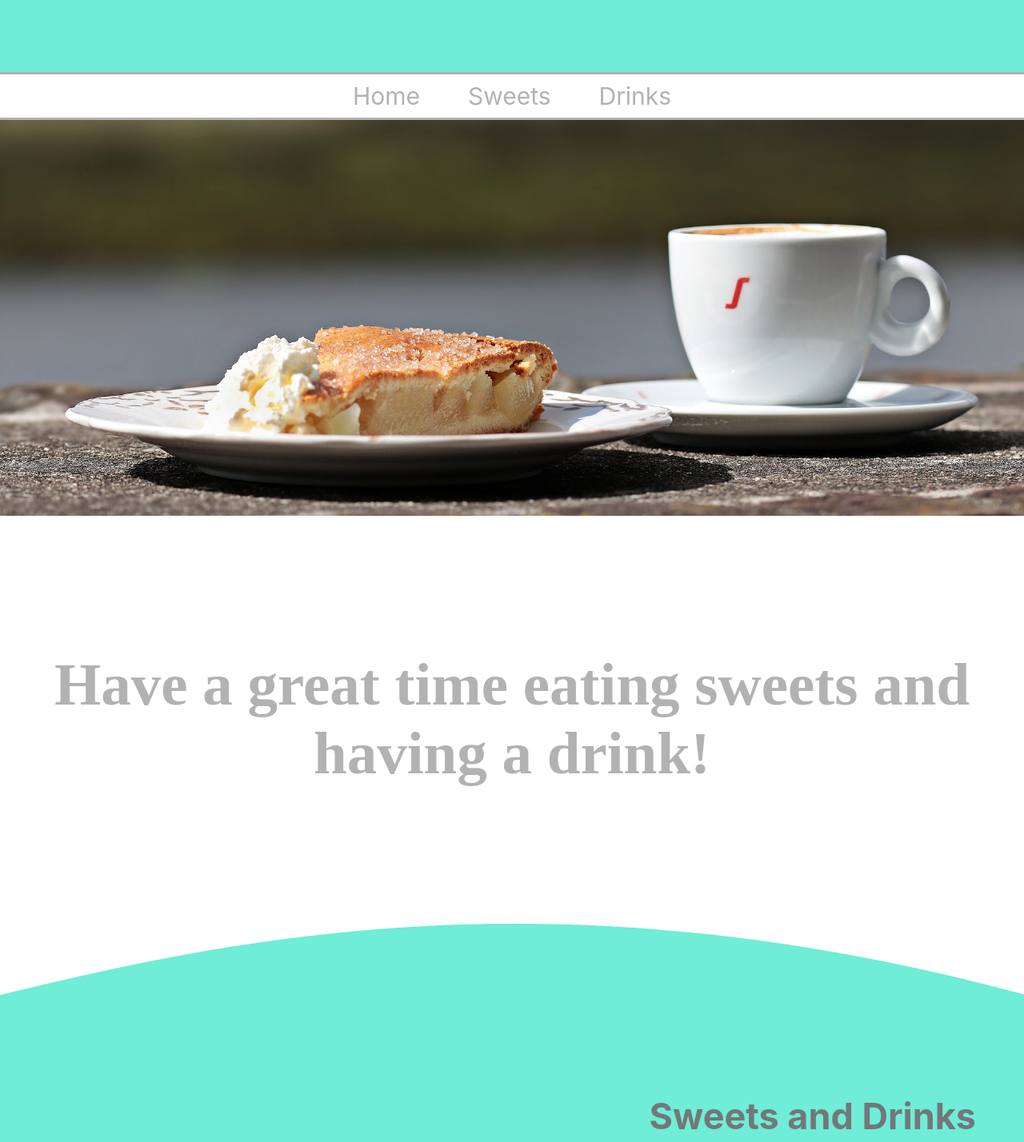
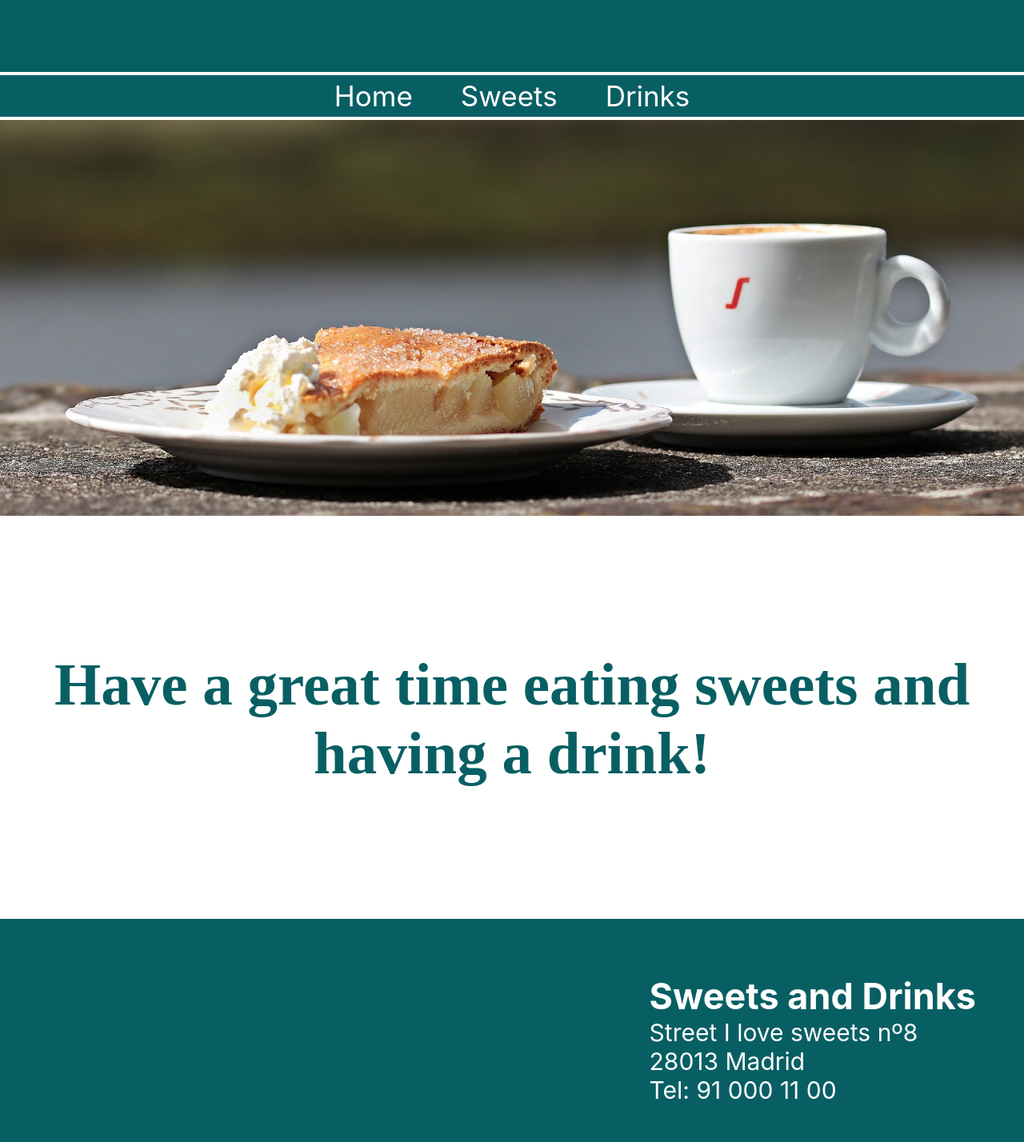
Before and after one commit to emamaria/sweets, a React (Create React App) app: page / in a window 1280 px wide. Shown: the part 150-1578 px from the top of the page at 80% size. Built offline with nearby package versions, Linux system fonts and the light colour scheme; a web font is replaced by a local one.

Commit message:
changed color

```diff
--- a/src/components/Navbar/_Navbar.scss
+++ b/src/components/Navbar/_Navbar.scss
@@ -4,16 +4,18 @@
     &__menu__link {
       text-decoration: none;
       padding: 0 30px 0 30px;
-      color:#B2B2B2 ;
-      font-size: 30px;
+      color: white;
+      // color:#B2B2B2 ;
+      font-size: 35px;
+
     }
-    background: white;
+    background: $color1;
     height: 60px;
     align-items: center;
     justify-content: center;
 
-    border-bottom: 3px solid #B2B2B2;
-    border-top:  3px solid #B2B2B2  ;
+    border-bottom: 4px solid white;
+    border-top:  4px solid  white  ;
      width: 100%;
 }
 
--- a/src/components/home/Home.jsx
+++ b/src/components/home/Home.jsx
@@ -10,7 +10,7 @@ const Home = () => {
     <h2>Have a great time eating sweets and having a drink!</h2>
     </div>
     <footer>
-    <div className='wave' style={{height: "150px",overflow: "hidden"}} ><svg viewBox="0 0 500 150" preserveAspectRatio="none" style={{height: "100%", width: "100%"}}><path d="M-3.15,97.20 C114.22,23.19 273.93,-64.64 505.30,98.19 L500.00,150.00 L-8.80,167.26 Z" style={{stroke: "none", fill: "#6FEDD6"}}></path></svg></div>
+    {/* <div className='wave' style={{height: "150px",overflow: "hidden"}} ><svg viewBox="0 0 500 150" preserveAspectRatio="none" style={{height: "100%", width: "100%"}}><path d="M-3.15,97.20 C114.22,23.19 273.93,-64.64 505.30,98.19 L500.00,150.00 L-8.80,167.26 Z" style={{stroke: "none", fill: "#6FEDD6"}}></path></svg></div> */}
      <div className='square'>
        <div className="address__container">
         <h2>Sweets and Drinks</h2>
--- a/src/components/home/_Home.scss
+++ b/src/components/home/_Home.scss
@@ -10,7 +10,7 @@
     align-items: center;
     justify-content: center;
     flex-wrap: wrap;
-    color: #B2B2B2;
+    color: $color1;
 
 
 }
@@ -22,14 +22,16 @@
 .square{
     height: 300px;
     background: $color1;
+
     display: flex;
     align-items: center;
     justify-content: flex-end;
+
 }
 
 .address__container{
     font-size: 30px;
-    color: #73777B;
+    color: white;
     margin-right: 60px;
 
 }
@@ -39,6 +41,7 @@
    .home__text{
     font-size: 20px;
     height: 300px;
+
    }
 
    .address__container{
--- a/src/main.scss
+++ b/src/main.scss
@@ -1,4 +1,7 @@
-$color1: #6FEDD6;
+// $color1: #6FEDD6;
+// $color1:#d1cebd;
+// $color1:#975a5e;
+$color1:#085f63;
 $font1: 'Petit Formal Script', cursive;
 
 
```
